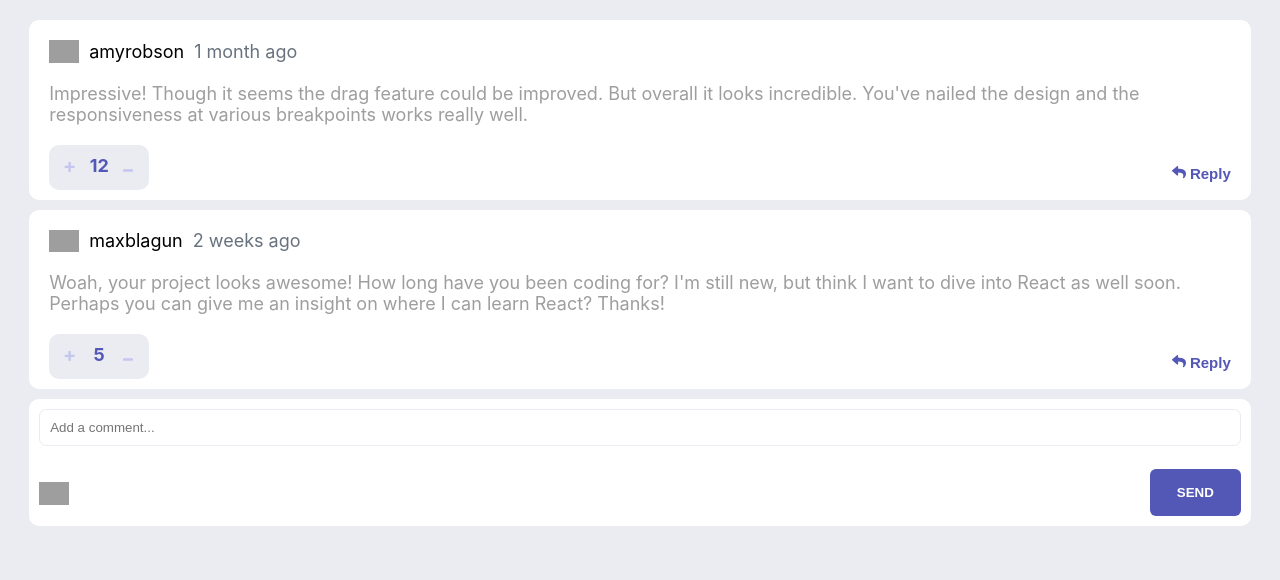
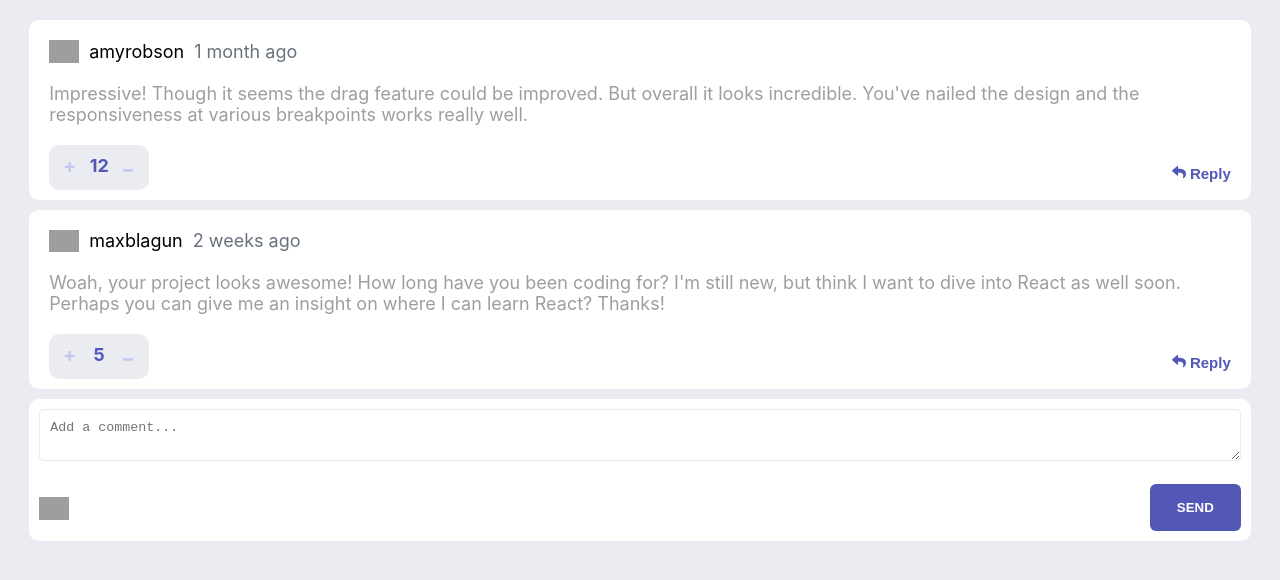
Before and after one commit to Mouez98/interactive-comments-section, a React (Create React App) app: page / in a window 1280 px wide. Shown: the top 580 px of the page. Built offline with nearby package versions, Linux system fonts and the light colour scheme; grey boxes are pictures that could not be loaded.

Commit message:
working on replies component

```diff
--- a/package.json
+++ b/package.json
@@ -3,11 +3,13 @@
   "version": "0.1.0",
   "private": true,
   "dependencies": {
+    "@reduxjs/toolkit": "^1.8.0",
     "@testing-library/jest-dom": "^5.16.2",
     "@testing-library/react": "^12.1.4",
     "@testing-library/user-event": "^13.5.0",
     "react": "^17.0.2",
     "react-dom": "^17.0.2",
+    "react-router-dom": "6",
     "react-scripts": "5.0.0",
     "web-vitals": "^2.1.4"
   },
--- a/src/components/comments/Comments.js
+++ b/src/components/comments/Comments.js
@@ -4,6 +4,7 @@ import Comment from "./comment/Comment";
 import { data } from "../../data";
 
 import styles from "./Comments.module.css";
+import Replies from "./replies/Replies";
 
 const Comments = () => {
   const { currentUser, comments } = data;
@@ -16,6 +17,7 @@ const Comments = () => {
         ))}
 
       <AddComment currentUser={currentUser} />
+      <Replies />
     </main>
   );
 };
--- a/src/components/comments/comment/AddComment.js
+++ b/src/components/comments/comment/AddComment.js
@@ -21,7 +21,7 @@ const AddComment = ({currentUser}) => {
     <article className={styles.AddComment}>
       <form onSubmit={onSubmitHandler}>
         <div className={styles.formContainer}>
-          <input
+          <textarea
             onChange={onChangeHandler}
             type="text"
             id="addComment"
--- a/src/components/comments/comment/AddComment.module.css
+++ b/src/components/comments/comment/AddComment.module.css
@@ -12,9 +12,9 @@ form .formContainer img {
     width: 3rem;
     transform: translateY(3.6rem);
 }
-.AddComment form input[type='text'] {
+.AddComment form textarea {
     padding: 1rem;
-    border-radius: 7px;
+    border-radius: 4px;
     display: block;
     width: 100%;
     border: 1px solid #eaecf1;
--- a/src/components/comments/comment/Comment.js
+++ b/src/components/comments/comment/Comment.js
@@ -1,19 +1,16 @@
 import React from "react";
 
 import styles from "./Comment.module.css";
-import BtnsContainer from "./commentBtns/BtnsContainer";
 import Aside from "./aside/Aside";
-import User from "./user/User";
+import Nav from "./nav/Nav";
+import TextContent from "./textContent/TextContent";
 
 const Comment = ({ user, content, createdAt, score, currentUser }) => {
   return (
     <section className={styles.Comment}>
       <article>
-        <nav>
-          <User currentUser={currentUser} createdAt={createdAt} user={user} />
-          <BtnsContainer user={user} currentUser={currentUser} />
-        </nav>
-        <div className={styles.text}>{content}</div>
+        <Nav  currentUser={currentUser} user={user} createdAt={createdAt} />
+        <TextContent content={content} />
       </article>
       <Aside score={score} />
     </section>
--- /dev/null
+++ b/src/components/comments/comment/nav/Nav.js
@@ -0,0 +1,13 @@
+import React from "react";
+
+import User from "../user/User";
+import BtnsContainer from "../commentBtns/BtnsContainer";
+
+const Nav = ({currentUser, createdAt, user}) => (
+    <nav>
+    <User currentUser={currentUser} createdAt={createdAt} user={user} />
+    <BtnsContainer user={user} currentUser={currentUser} />
+  </nav>
+)
+
+export default Nav;
--- /dev/null
+++ b/src/components/comments/comment/textContent/TextContent.js
@@ -0,0 +1,12 @@
+import React from "react";
+
+import styles from "../Comment.module.css";
+
+const TextContent = (props) => (
+  <div className={styles.text}>
+    {props.replyingTo && <p>@{props.replyingTo}</p>}
+    {props.content}
+  </div>
+);
+
+export default TextContent;
--- /dev/null
+++ b/src/components/comments/replies/Replies.js
@@ -0,0 +1,17 @@
+import React from "react";
+
+import { data } from "../../../data";
+
+const Replies = () => {
+  const replies = data.comments.map((comment) => comment.replies).map(replies => replies.length > 0 && replies)
+  console.log(replies);
+  return (
+    <section className="Replies">
+      {replies
+        ? replies.map((reply) =>console.log(reply.content))
+        : null}
+    </section>
+  );
+};
+
+export default Replies;
```
Also changed, not shown: src/components/comments/replies/Reply.js (added, +9 -0 lines), 2 other files (tests, documents, lock files or other folders).
